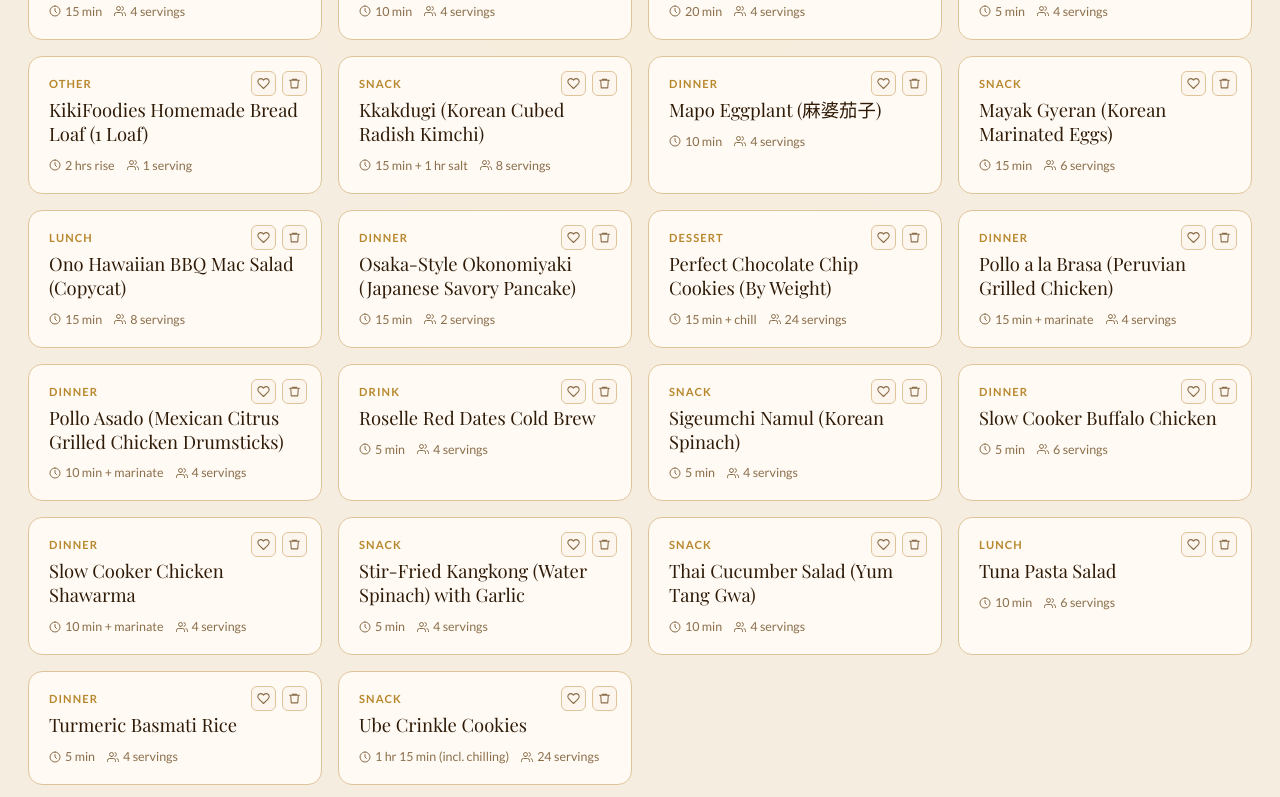
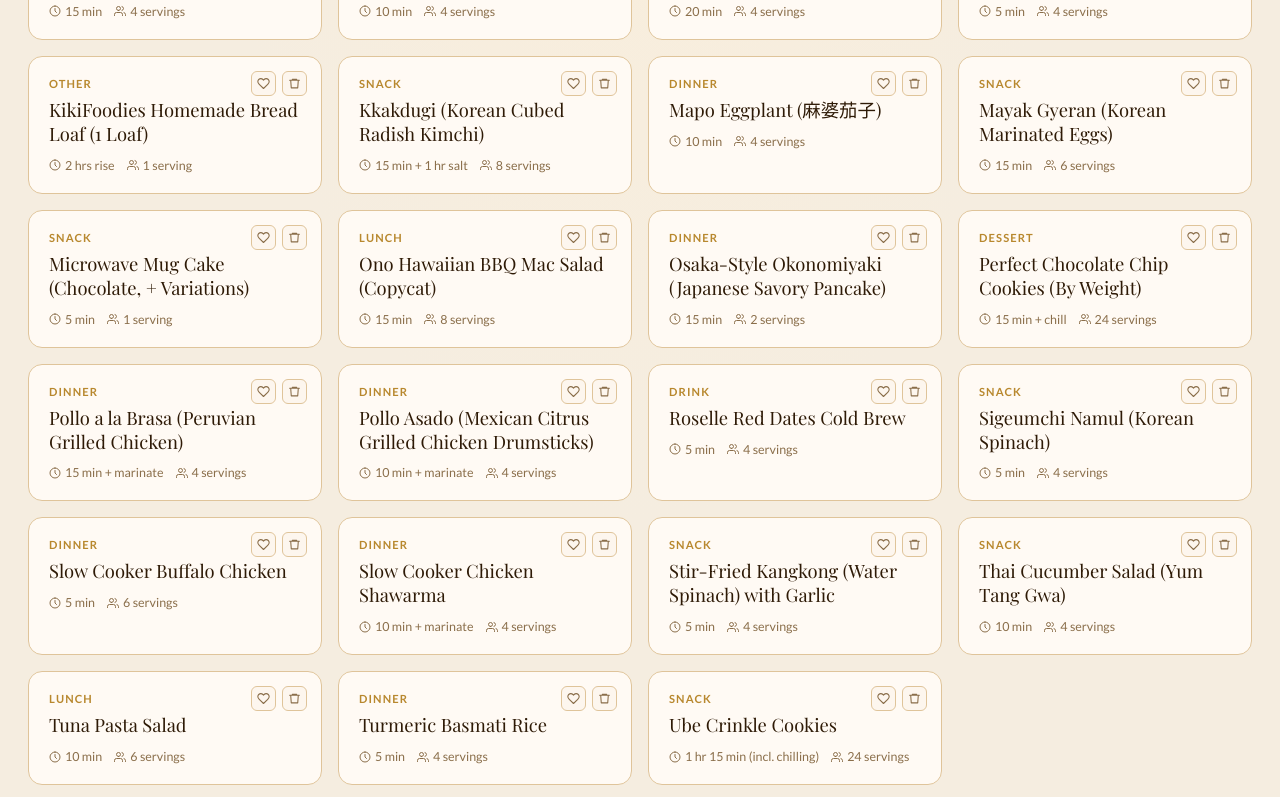
Before and after one commit to Baca008/recipe-book, a React (Vite) app: page / in a window 1280 px wide. Shown: the part 1067-1864 px from the top of the page. Built offline with nearby package versions, Linux system fonts and the light colour scheme; a web font is replaced by a local one.

Commit message:
Add Microwave Mug Cake recipe with vanilla/matcha/ube/banana variations (demo-43)

```diff
--- a/src/App.jsx
+++ b/src/App.jsx
@@ -1323,6 +1323,34 @@ const DEFAULT_RECIPES = [
       "Let the cookies cool on the pan for 5 minutes before transferring to a wire rack. They'll firm up as they cool — pulling them slightly early keeps the centers chewy.",
     ],
     notes: "AIR FRYER (Breville Smart Oven Air Fryer): Use the \"Bake\" or \"Cookie\" function at 325°F for about 9–10 minutes, checking at 8 — air fryer ovens tend to run hot and bake faster than a conventional oven. Don't overcrowd the basket/tray; leave space for airflow.\n\nINGREDIENT NOTES: Ube extract varies quite a bit in strength and color by brand — start with the amount above and add a few more drops if the color looks pale after mixing. If you can't find ube halaya, you can omit it, but the extract-only version will be lighter in flavor and color; consider bumping the extract slightly to compensate. Find both at H-Mart or 99 Ranch in the Filipino/international aisle.\n\nSTORAGE: Dough can be frozen in portioned balls (uncoated) for up to 3 months — roll in sugar/powdered sugar straight from frozen and add 1–2 minutes to bake time.",
+  },
+  {
+    id: "demo-43",
+    name: "Microwave Mug Cake (Chocolate, + Variations)",
+    category: "Snack",
+    servings: 1,
+    prepTime: "5 min",
+    cookTime: "90 sec",
+    favorite: false,
+    ingredients: [
+      { amount: 30, unit: "g", name: "all-purpose flour" },
+      { amount: 35, unit: "g", name: "granulated sugar" },
+      { amount: 15, unit: "g", name: "cocoa powder" },
+      { amount: 0.25, unit: "tsp", name: "baking powder" },
+      { amount: 1, unit: "", name: "pinch of salt" },
+      { amount: 45, unit: "ml", name: "milk" },
+      { amount: 30, unit: "ml", name: "neutral oil" },
+      { amount: 0.25, unit: "tsp", name: "vanilla extract" },
+      { amount: 1, unit: "tbsp", name: "chocolate chips, optional" },
+    ],
+    steps: [
+      "Whisk the flour, sugar, cocoa powder, baking powder, and salt together directly in a large mug.",
+      "Add the milk, oil, and vanilla extract. Stir until just combined and no dry streaks remain — don't overmix or the texture turns tough and rubbery.",
+      "Fold in chocolate chips if using.",
+      "Microwave on high for 60–90 seconds. Wattages vary a lot, so start checking at 60 seconds — it's done when the top looks set but still slightly moist; it will firm up as it cools.",
+      "Let sit for 1–2 minutes before eating — it's very hot straight out of the microwave and the texture settles as it cools slightly.",
+    ],
+    notes: "THE #1 MISTAKE: overcooking. A dry, rubbery mug cake is almost always from too much microwave time — pull it when the top still looks a little underdone.\n\nVANILLA / FUNFETTI VERSION: Omit the cocoa powder and add 15g (2 tbsp) extra flour to keep the dry-to-wet ratio balanced. Stir in sprinkles at the end for funfetti.\n\nMATCHA VERSION: Omit the cocoa powder, keep the extra 15g flour swap as in the vanilla version, and whisk in 1 tsp matcha powder with the dry ingredients. Reduce sugar slightly to 30g if you want the matcha flavor more pronounced.\n\nUBE VERSION: Omit the cocoa powder, keep the extra 15g flour swap, and add 1/2 tsp ube extract and 1 tbsp ube halaya (jam) with the wet ingredients. Uses the same ube extract/halaya from the Ube Crinkle Cookies recipe. Color may look pale before microwaving and will look more even once baked — a few extra drops of extract deepens it.\n\nBANANA VERSION: Omit the cocoa powder, keep the extra 15g flour swap, and mash in 2–3 tbsp ripe banana with the wet ingredients. Cut the milk back to about 30ml since the banana adds moisture. A pinch of cinnamon is a nice addition here.\n\nAIR FRYER: Not recommended for mug cakes — the direct microwave method is what gives the quick, evenly-cooked texture. An air fryer/oven bake would need a completely different (longer, drier) approach.\n\nUse a mug at least 12oz to give the batter room to rise without overflowing.",
   },
 ];
 
```
